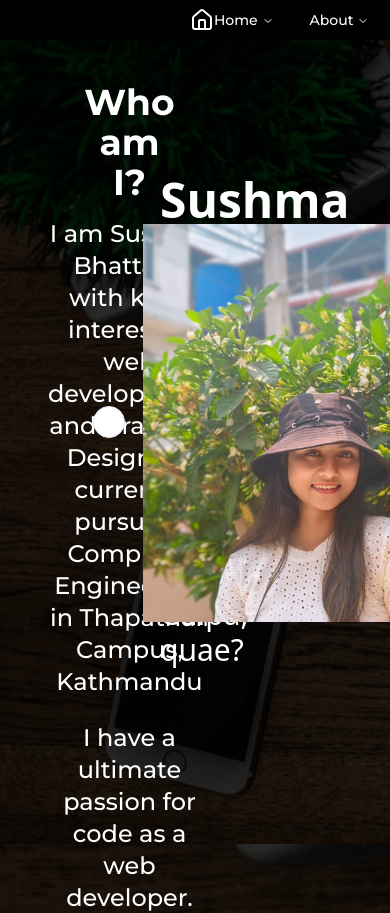
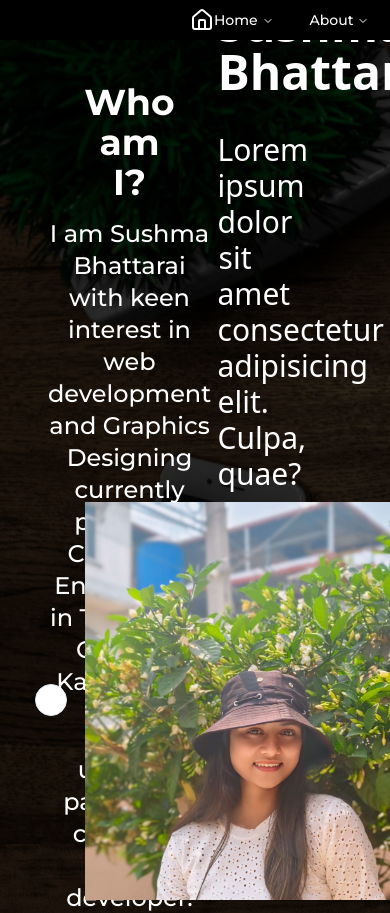
Before and after one commit to bhattaraisushma/Portfolio_, a React (Vite) app in the folder frontend/: page / in a window 390 px wide. Shown: the top 913 px of the page. Built offline with nearby package versions, Linux system fonts and the light colour scheme.

Commit message:
responsive

```diff
--- a/frontend/src/components/Home.jsx
+++ b/frontend/src/components/Home.jsx
@@ -16,15 +16,15 @@ const Home = () => {
     <>
          <div className='bg-bgimg h-screen w-screen bg-cover   bg-no-repeat text-white' id ='/'>
 
-    <div className="bg-[#000000] bg-opacity-[80%] h-screen w-screen z-0 pl-[10rem]" >
+    <div className="bg-[#000000] bg-opacity-[80%] h-screen w-screen z-0 pl-[10rem] " >
 
-<div className='flex flex-row justify-between items-center h-full w-full '>
+<div className='flex md:flex-row flex-col md:justify-between gap-2 items-center h-full w-full   '>
 
-    <div className='flex flex-col gap-9 w-[50%] pr-[5rem]'>
+    <div className='flex flex-col gap-9   w-[50%] pr-[5rem] '>
     <h1  className='text-5xl font-semibold'>Sushma Bhattarai</h1>
     <h2 className='text-3xl'>Lorem ipsum dolor sit amet consectetur adipisicing elit. Culpa, quae?</h2>
       </div>
-     <div className=' flex justify-center items-center   h-full w-[50%] '>
+     <div className=' flex justify-center items-center   md:h-full w-[50%]  '>
     <div className=''>
      <Carousel  plugins={[
         Autoplay({
```
